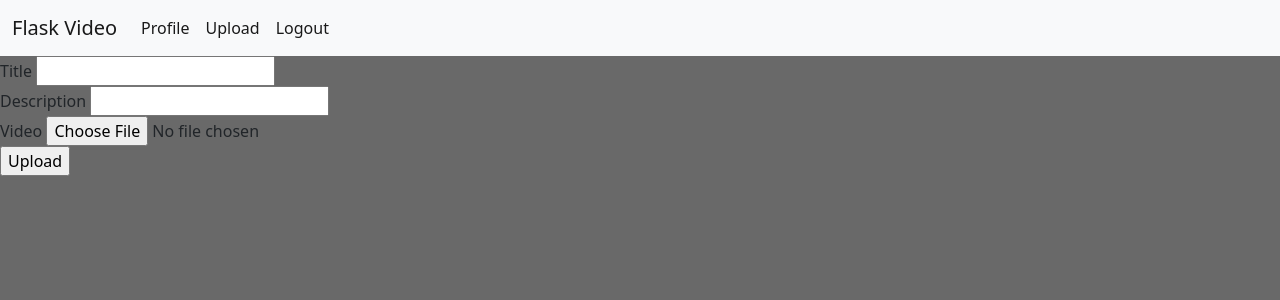
After one commit to Theguyat2012/Flask-Journal-Platform, a Flask app: page /upload in a window 1280 px wide. The commit adds this page. Shown: the top 300 px of the page. Run offline with Flask 2, Linux system fonts and the light colour scheme; a user stored in the database is signed in; some libraries are stand-ins or nearby versions.

Commit message:
Add video model

```diff
--- a/video_platform/__init__.py
+++ b/video_platform/__init__.py
@@ -12,8 +12,10 @@ login_manager = LoginManager(app)
 
 from video_platform.main.routes import main
 from video_platform.users.routes import users
+from video_platform.video.routes import video
 app.register_blueprint(main)
 app.register_blueprint(users)
+app.register_blueprint(video)
 
 
 def create_app():
--- a/video_platform/templates/layouts/navbar.html
+++ b/video_platform/templates/layouts/navbar.html
@@ -9,6 +9,9 @@
                 {% if current_user.is_authenticated %}
                     <li class="nav-item">
                         <a class="nav-link active" aria-current="page" href="#">Profile</a>
+                    </li>
+                    <li class="nav-item">
+                        <a class="nav-link active" aria-current="page" href="{{ url_for('video.upload') }}">Upload</a>
                     </li>
                     <li class="nav-item">
                         <a class="nav-link active" aria-current="page" href="{{ url_for('users.logout') }}">Logout</a>
--- /dev/null
+++ b/video_platform/templates/video/upload.html
@@ -0,0 +1,24 @@
+{% extends "layouts/layout.html" %}
+
+{% block content %}
+    <form method="POST">
+        {{ form.hidden_tag() }}
+        <fieldset>
+            <div>
+                {{ form.title.label }}
+                {{ form.title }}
+            </div>
+            <div>
+                {{ form.description.label }}
+                {{ form.description }}
+            </div>
+            <div>
+                {{ form.video.label }}
+                {{ form.video }}
+            </div>
+        </fieldset>
+        <div>
+            {{ form.submit }}
+        </div>
+    </form>
+{% endblock %}
--- a/video_platform/users/forms.py
+++ b/video_platform/users/forms.py
@@ -1,6 +1,6 @@
 from flask_wtf import FlaskForm
 from wtforms import StringField, PasswordField, SubmitField, BooleanField
-from wtforms import validators
+# from wtforms import validators
 from wtforms.validators import DataRequired, Length, Email, EqualTo
 
 
--- /dev/null
+++ b/video_platform/video/forms.py
@@ -0,0 +1,12 @@
+from flask_wtf import FlaskForm
+from flask_wtf.file import FileField, FileAllowed
+from wtforms import StringField, SubmitField
+from wtforms import validators
+from wtforms.validators import DataRequired
+
+
+class VideoForm(FlaskForm):
+    title = StringField('Title', validators=[DataRequired()])
+    description = StringField('Description')
+    video = FileField('Video', validators=[FileAllowed('mp4'), DataRequired()])
+    submit = SubmitField('Upload')
--- /dev/null
+++ b/video_platform/video/routes.py
@@ -0,0 +1,15 @@
+from flask import Blueprint, redirect, url_for, render_template
+from flask_login import current_user
+from flask_wtf import form
+from video_platform.video.forms import VideoForm
+
+video = Blueprint('video', __name__)
+
+
+@video.route('/upload', methods=['GET', 'POST'])
+def upload():
+    if not current_user.is_authenticated:
+        return redirect(url_for('users.login'))
+
+    form = VideoForm()
+    return render_template('video/upload.html', form=form)
```
Also changed, not shown: video_platform/models.py (+10 -0 lines), video_platform/site.db, video_platform/video/__init__.py (added).
